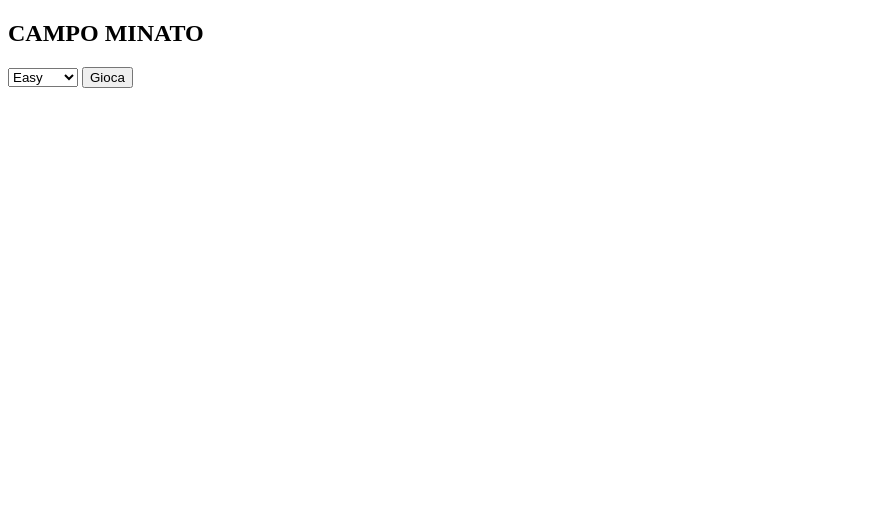
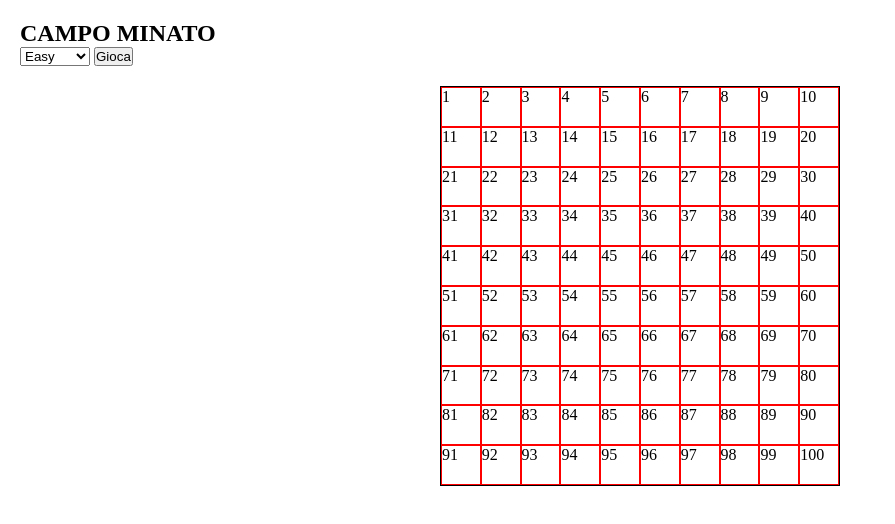
Before and after one commit to FrancescoAceto/js-campominato-grid, a plain HTML site: page index.html in a window 1280 px wide. Both pictures are taken after a click on the button "Gioca". Shown: the whole page, without its empty margins (0-895 px from the left). Drawn offline with Linux system fonts and the light colour scheme.

Commit message:
FINE ESERCIZIO

```diff
--- /dev/null
+++ b/css/style.css
@@ -0,0 +1,32 @@
+*{
+    margin: 0;
+    padding: 0;
+    box-sizing: border-box;
+}
+
+nav{
+    padding: 20px;
+}
+
+#grid {
+    display: flex;
+    flex-flow: row wrap;
+    align-items: flex-start;
+    align-content: flex-start;
+
+    width: 400px;
+    height: 400px;
+
+    margin: 0 auto;
+
+    border: 1px solid black;
+}
+
+#grid .square{
+
+    border: 1px solid red;
+}
+
+#grid .square.empty {
+    background-color: aqua;
+}
--- a/index.html
+++ b/index.html
@@ -4,7 +4,7 @@
     <meta charset="UTF-8">
     <meta http-equiv="X-UA-Compatible" content="IE=edge">
     <meta name="viewport" content="width=device-width, initial-scale=1.0">
-    <link rel="stylesheet" href="style.css">
+    <link rel="stylesheet" href="css/style.css">
     <title>Campo Minato</title>
 </head>
 <body>
--- a/js/script.js
+++ b/js/script.js
@@ -3,6 +3,8 @@ let DifficultyEL = document.getElementById("Difficulty");
 
 const PlayButtonEL = document.getElementById("play")
 PlayButtonEL.addEventListener("click", function () {
+
+    gridEL.innerText = "";
 
     const cellNumber = getCellNumber(DifficultyEL.value);
     console.log(cellNumber);
@@ -11,6 +13,8 @@ PlayButtonEL.addEventListener("click", function () {
     console.log(bombs);
 
     GenerateGrid(gridEL, cellNumber, bombs);
+
+
 });
 
 
@@ -30,18 +34,35 @@ function getCellNumber(difficulty) {
     }
 }
 
-function GenerateGrid(gridContainerEL, cellNumber, bombs) {
+function GenerateGrid(gridContainerElement, cellNumber, bombs) {
 
-    for (let i = 0; i < cellNumber; i++) {
+    for (let i = 1; i <= cellNumber; i++) {
 
         let newElement = document.createElement("div")
 
         newElement.className = "square";
 
-        gridcontainerEL.append(newElement);
+        newElement.style.width = ` calc(100% / ${Math.sqrt(cellNumber)})`;
+        newElement.style.height = ` calc(100% / ${Math.sqrt(cellNumber)})`;
+
+        newElement.innerText = i
+
+        gridContainerElement.append(newElement);
+
+        newElement.addEventListener("click", function() {
+
+            cellClick(newElement);
+
+        });
 
     }
 }
+
+function cellClick (cellElement){
+
+   cellElement.classList.add("empty")
+}
+
 
 function generateBombs(quantity, maxNumber) {
 
```
